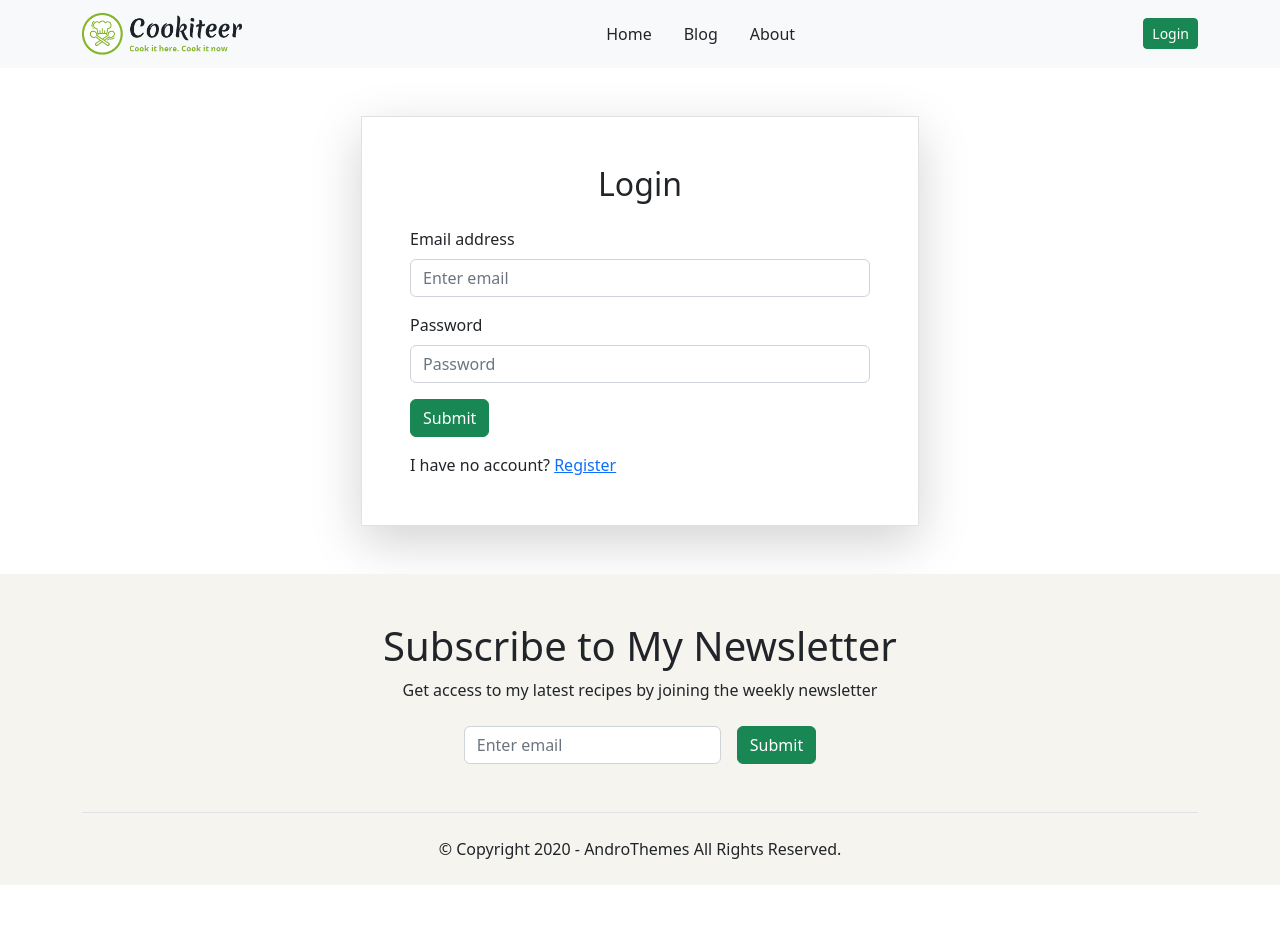
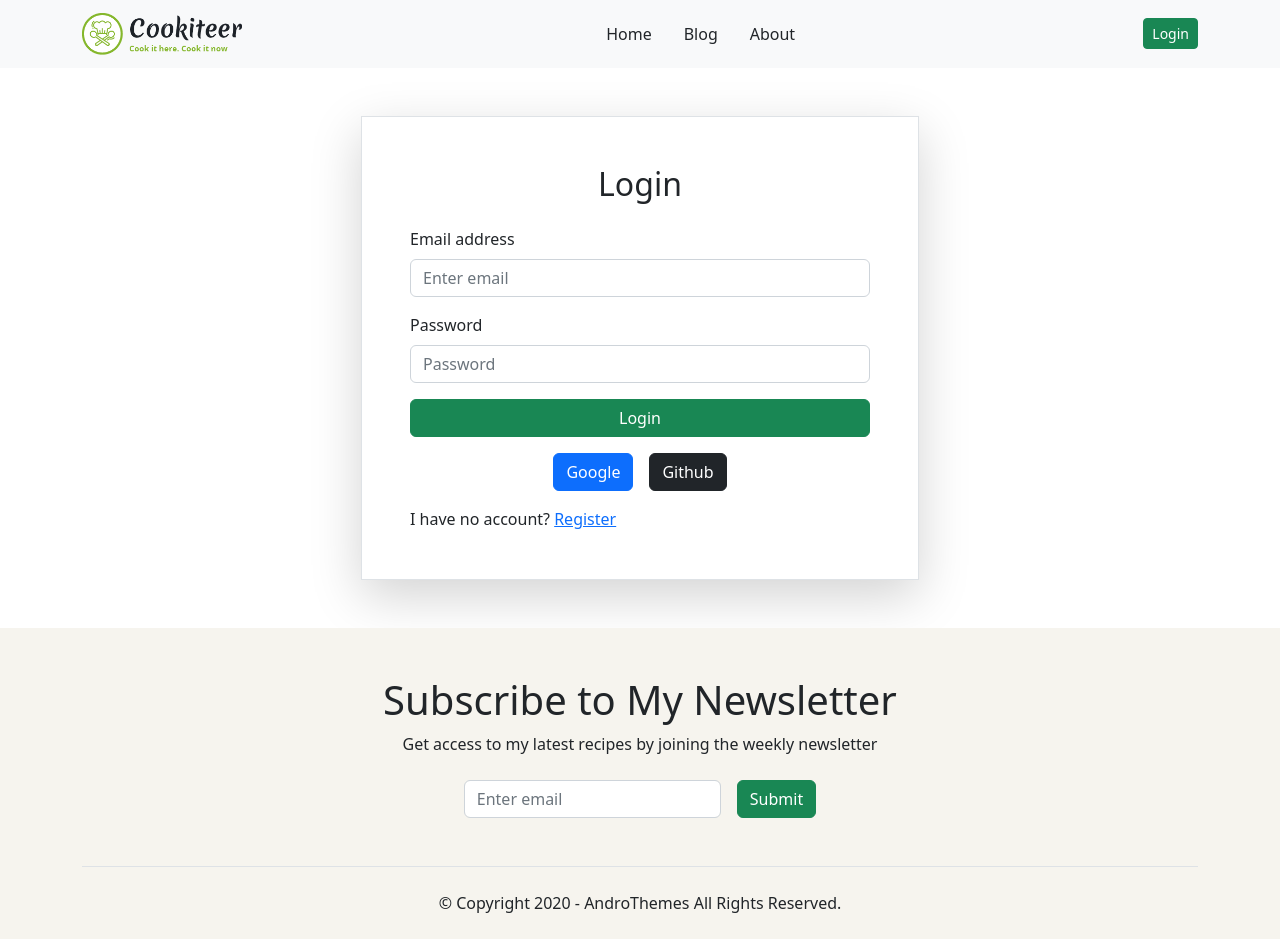
Before and after one commit to Ubaidullah-Hasan/cookiter, a React (Vite) app: page /login in a window 1280 px wide. Before the commit the page ends 885 px from the top, so only its background shows below. Built offline with nearby package versions, Linux system fonts and the light colour scheme; no server answers.

Commit message:
chef.json add

```diff
--- a/src/Pages/User/Login/Login.jsx
+++ b/src/Pages/User/Login/Login.jsx
@@ -4,7 +4,7 @@ import { Link } from 'react-router-dom';
 import { AuthContext } from '../../../AuthProvider/AuthProvider';
 
 const Login = () => {
-    const { loginByemail } = useContext(AuthContext);
+    const { loginByemail, createUserByGoogle, createUserByGitHub } = useContext(AuthContext);
     const [error, setError] = useState('');
 
     const handleForm = (event) => {
@@ -23,6 +23,31 @@ const Login = () => {
                 setError(err.message);
             })
     }
+
+    // create user by google
+    const handleGoogle = () => {
+        createUserByGoogle()
+            .then(result => {
+                console.log(result.user);
+                setError('')
+            })
+            .catch(error => {
+                setError(error.message);
+            })
+    }
+
+    // create user by GitHub
+    const handleGithub = () => {
+        createUserByGitHub()
+            .then(result => {
+                console.log(result.user);
+                setError('')
+            })
+            .catch(error => {
+                setError(error.message);
+            })
+    }
+
     return (
         <Container>
             <div className='width-50 border p-5 shadow-lg flex mx-auto my-5'>
@@ -42,9 +67,17 @@ const Login = () => {
                         error && <p className='bg-danger bg-opacity-10 p-3 mt-3'>{error}</p>
                     }
 
-                    <Button variant="success" type="submit" className='mt-3 text-white' >
-                        Submit
+                    <Button variant="success" type="submit" className='mt-3 text-white w-100' >
+                        Login
                     </Button>
+                    <div className='text-center'>
+                        <Button variant="primary" onClick={handleGoogle} className='mt-3 me-3' >
+                            Google
+                        </Button>
+                        <Button variant="dark" onClick={handleGithub} className='mt-3' >
+                            Github
+                        </Button>
+                    </div>
                     <p className='m-0 mt-3'>I have no account? <Link to="/register">Register</Link></p>
                 </Form>
             </div>
```
